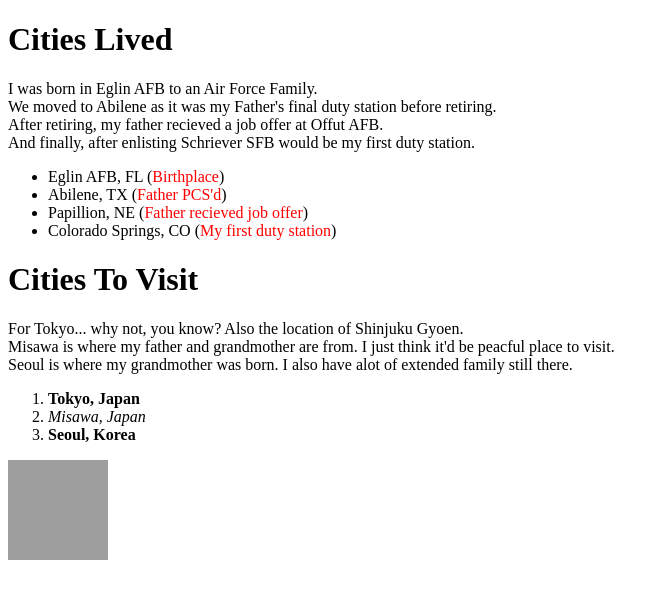
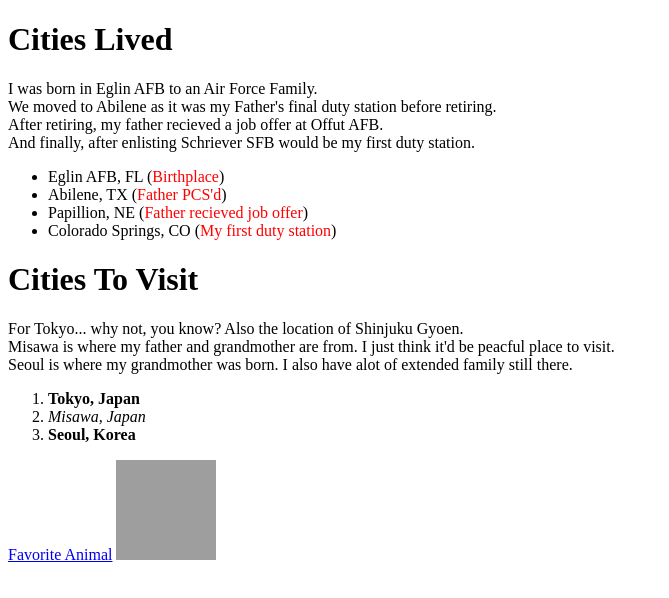
Before and after one commit to IsaacStPierre/htmlPractice, a plain HTML site: page index.html in a window 1280 px wide. Shown: the whole page, without its empty margins (0-669 px from the left). Drawn offline with Linux system fonts and the light colour scheme; grey boxes are pictures that could not be loaded.

Commit message:
favorites.html

```diff
--- a/index.html
+++ b/index.html
@@ -31,6 +31,7 @@
         <li><em>Misawa, Japan</em></li>
         <li><strong>Seoul, Korea</strong></li>
     </ol>
+    <a href="favorites.html">Favorite Animal</a>
     <img class="fit-picture"
         src="https://interactive-examples.mdn.mozilla.net/media/cc0-images/grapefruit-slice-332-332.jpg"
         alt="Grapefruit slice atop a pile of other slices">
```
